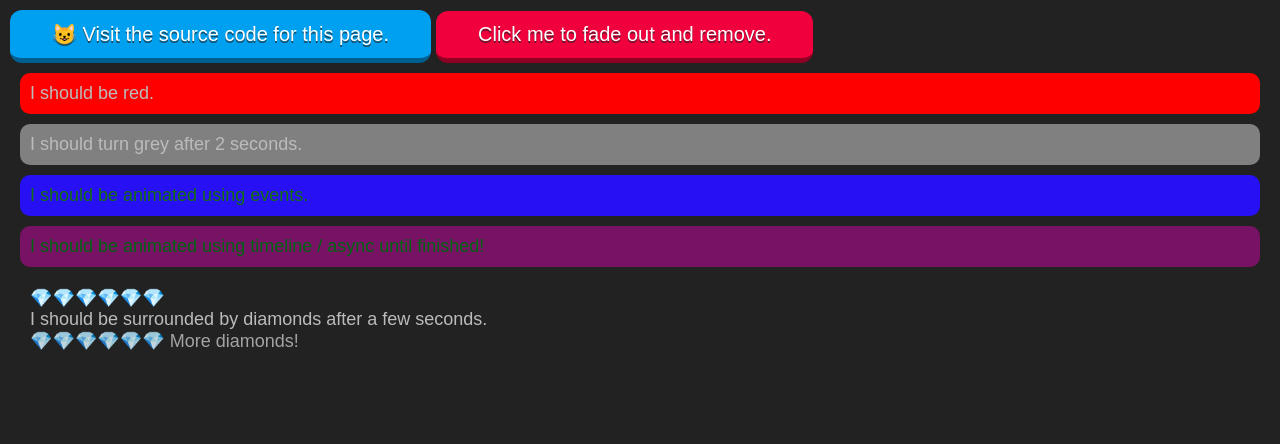
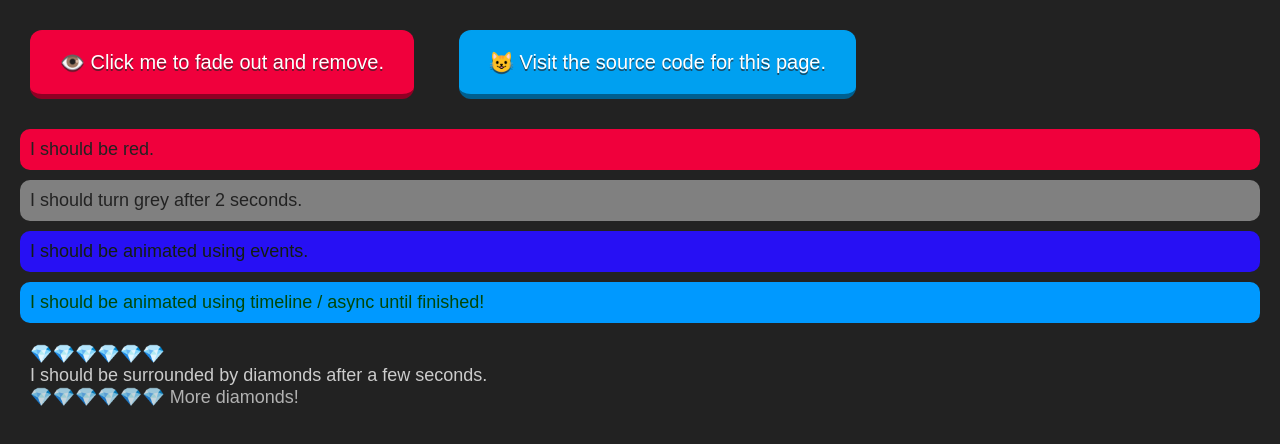
Before and after one commit to gnat/surreal, a plain HTML site: page showcase.html in a window 1280 px wide. Drawn offline with Linux system fonts and the light colour scheme.

Commit message:
Showcase improvements.

```diff
--- a/showcase.html
+++ b/showcase.html
@@ -7,14 +7,14 @@
 		<script src="surreal.js"></script>
 	</head>
 	<body>
+		<button>👁️ Click me to fade out and remove.
+			<script>
+				me().on("click", ev => { me(ev).fadeOut() })
+			</script>
+		</button>
 		<button class="blue">😺 Visit the source code for this page.
 			<script>
 				me().on("click", ev => { window.location.href ="https://github.com/gnat/surreal/blob/main/showcase.html" })
-			</script>
-		</button>
-		<button>Click me to fade out and remove.
-			<script>
-				me().on("click", ev => { me(ev).fadeOut() })
 			</script>
 		</button>
 		<div class="yeet noot">I should be red.
@@ -40,7 +40,7 @@
 					me(ev).trigger("pong")
 				})
 				me().on("pong", async ev => {
-					me(ev).styles({"background":"blue", "color":"green"})
+					me(ev).styles({"background":"blue", "color":"#002200"})
 					await sleep(2000)
 					me(ev).trigger("ping")
 				})
@@ -52,13 +52,13 @@
 				// Now you're thinking with async!
 				(async (el = me()) => {
 					me(el).styles({"transition": "all 2s"})
-					me(el).styles({"background":"#770000", "color":"#007700"})
+					me(el).styles({"background":"#0030F7", "color":"#002200"})
 					await sleep(2000)
-					me(el).styles({"background":"#777700", "color":"#000077"})
+					me(el).styles({"background":"#006BFF", "color":"#000033"})
 					await sleep(2000)
-					me(el).styles({"background":"#770077", "color":"#007700"})
+					me(el).styles({"background":"#00A1FF", "color":"#005500"})
 					await sleep(2000)
-					me(el).styles({"background":"#007700", "color":"#770077"})
+					me(el).styles({"background":"#00C08C", "color":"#660033"})
 					await sleep(2000)
 
 					var el_new = createElement("div")
@@ -74,6 +74,7 @@
 			<script>
 				// Now you're thinking with async!
 				(async (el = me()) => {
+					me(el).styles({"transition":"all 2s", "color":"#ccc"})
 					var el_new = createElement("div")
 					el_new.innerText = "💎💎💎💎💎💎"
 					me(el).prepend(el_new)
--- a/tests/reset.css
+++ b/tests/reset.css
@@ -14,14 +14,14 @@ html{
 body {
 	font-size: 1.8rem; /* 1.8 rem = 18px */
 	background: #222;
-	color: #BBB;
+	color: #CCC;
 }
 /* Custom for showcase. */
 body {
 	padding: 1rem;
 }
 .active {
-	background: red;
+	background: hsl(345deg 100% 47%);
 	transition: background 3s;
 }
 .inactive {
@@ -29,6 +29,7 @@ body {
 	transition: background 3s;
 }
 body > div {
+	color: #222;
 	margin: 1rem;
 	padding: 1rem;
 	border-radius: 1rem;
@@ -37,7 +38,8 @@ button {
 	font-size: 2rem;
 	cursor: pointer;
 	color: white;
-	padding: 12px 42px;
+	padding: 2rem 3rem;
+	margin: 2rem;
 	border: none;
 	background: hsl(345deg 100% 47%);
 	border-bottom: 0.5rem solid hsl(345deg 100% 28%);
```
